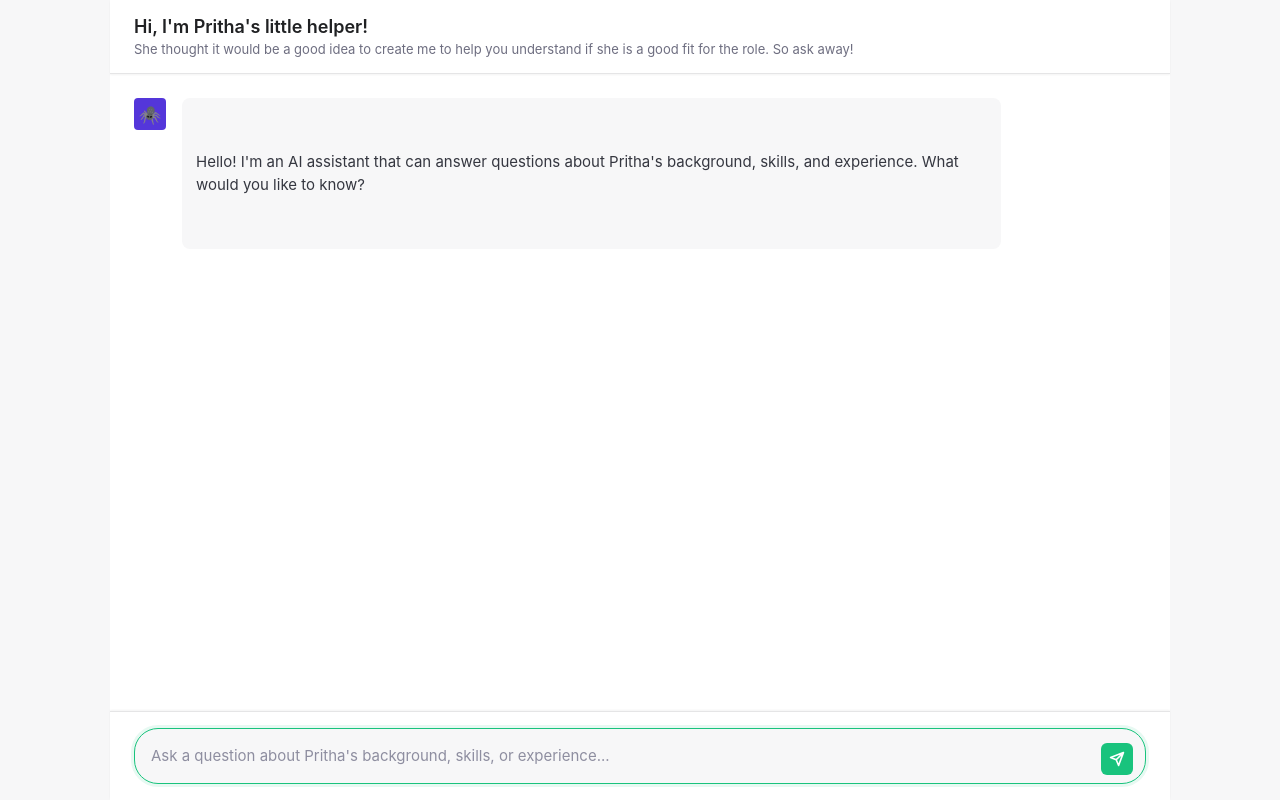
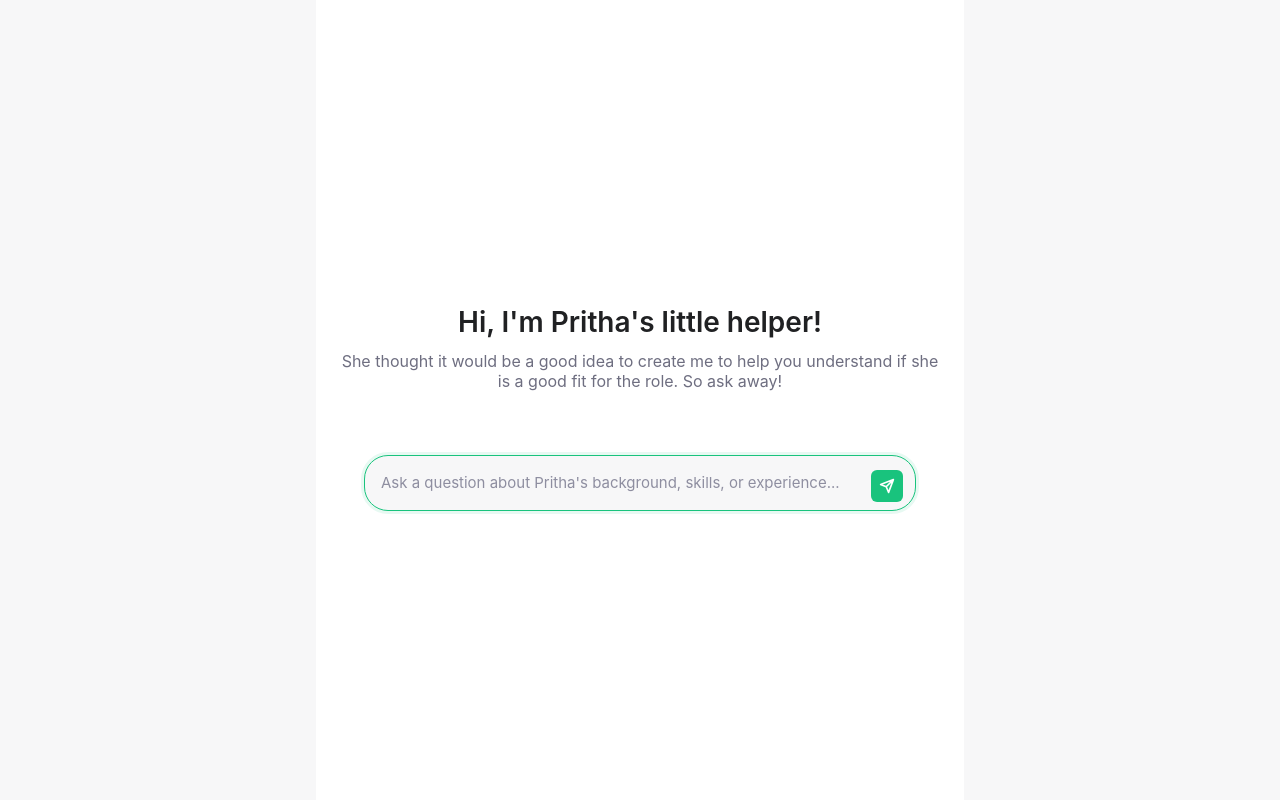
Before and after one commit to pritha-athena93/pritha-athena93.github.io, a plain HTML site: page index.html in a window 1280 px wide. Drawn offline with Linux system fonts and the light colour scheme.

Commit message:
Remove welcome message, center header and input initially, transition to chat on first message

```diff
--- a/index.html
+++ b/index.html
@@ -18,15 +18,7 @@
 
         <!-- Chat Messages Area -->
         <div class="chat-messages" id="chatMessages">
-            <!-- Welcome message -->
-            <div class="message assistant-message">
-                <div class="message-avatar">🕷️</div>
-                <div class="message-content">
-                    <div class="message-text">
-                        <p>Hello! I'm an AI assistant that can answer questions about Pritha's background, skills, and experience. What would you like to know?</p>
-                    </div>
-                </div>
-            </div>
+            <!-- Empty initially, messages will be added here -->
         </div>
 
         <!-- Input Area (Fixed at bottom) -->
--- a/sop.js
+++ b/sop.js
@@ -70,6 +70,29 @@ async function sendMessage() {
  */
 function addMessage(text, type, isError = false) {
     const messagesContainer = document.getElementById('chatMessages');
+    const chatContainer = document.querySelector('.chat-container');
+
+    // Transition from initial state to chat mode on first message
+    if (chatContainer.classList.contains('initial-state')) {
+        chatContainer.classList.remove('initial-state');
+        // Update header styling
+        const header = document.querySelector('.chat-header');
+        header.style.borderBottom = '1px solid #e5e5e6';
+        header.style.boxShadow = '0 1px 2px rgba(0, 0, 0, 0.05)';
+        header.style.position = 'sticky';
+        header.style.top = '0';
+        // Update input container
+        const inputContainer = document.querySelector('.chat-input-container');
+        inputContainer.style.borderTop = '1px solid #e5e5e6';
+        inputContainer.style.boxShadow = '0 -1px 2px rgba(0, 0, 0, 0.05)';
+        inputContainer.style.maxWidth = '100%';
+        inputContainer.style.padding = '16px 24px';
+        // Update messages container
+        messagesContainer.style.flex = '1';
+        messagesContainer.style.padding = '24px';
+        messagesContainer.style.overflowY = 'auto';
+    }
+
     const messageDiv = document.createElement('div');
     messageDiv.className = `message ${type}-message`;
 
@@ -214,6 +237,10 @@ function setInputDisabled(disabled) {
 document.addEventListener('DOMContentLoaded', function() {
     const input = document.getElementById('messageInput');
     const button = document.getElementById('sendButton');
+    const chatContainer = document.querySelector('.chat-container');
+
+    // Start in initial centered state
+    chatContainer.classList.add('initial-state');
 
     // Auto-resize textarea
     input.addEventListener('input', function() {
--- a/style.css
+++ b/style.css
@@ -25,6 +25,11 @@ body {
     background: #ffffff;
 }
 
+.chat-container.initial-state {
+    justify-content: center;
+    align-items: center;
+}
+
 /* Header */
 .chat-header {
     background: #ffffff;
@@ -34,6 +39,15 @@ body {
     top: 0;
     z-index: 100;
     box-shadow: 0 1px 2px rgba(0, 0, 0, 0.05);
+    transition: all 0.3s ease;
+}
+
+.chat-container.initial-state .chat-header {
+    position: relative;
+    border-bottom: none;
+    box-shadow: none;
+    text-align: center;
+    padding: 40px 24px;
 }
 
 .header-content h1 {
@@ -41,11 +55,25 @@ body {
     font-weight: 600;
     color: #202123;
     margin-bottom: 4px;
+    transition: all 0.3s ease;
+}
+
+.chat-container.initial-state .header-content h1 {
+    font-size: 28px;
+    margin-bottom: 12px;
 }
 
 .header-content .subtitle {
     font-size: 13px;
     color: #6e6e80;
+    transition: all 0.3s ease;
+}
+
+.chat-container.initial-state .header-content .subtitle {
+    font-size: 16px;
+    color: #6e6e80;
+    max-width: 600px;
+    margin: 0 auto;
 }
 
 /* Chat Messages Area */
@@ -57,6 +85,12 @@ body {
     flex-direction: column;
     gap: 24px;
     scroll-behavior: smooth;
+}
+
+.chat-container.initial-state .chat-messages {
+    flex: 0;
+    padding: 0;
+    overflow: visible;
 }
 
 .chat-messages::-webkit-scrollbar {
@@ -256,6 +290,16 @@ body {
     bottom: 0;
     z-index: 100;
     box-shadow: 0 -1px 2px rgba(0, 0, 0, 0.05);
+    transition: all 0.3s ease;
+}
+
+.chat-container.initial-state .chat-input-container {
+    border-top: none;
+    box-shadow: none;
+    padding: 24px;
+    max-width: 600px;
+    width: 100%;
+    margin: 0 auto;
 }
 
 .chat-input-wrapper {
```
